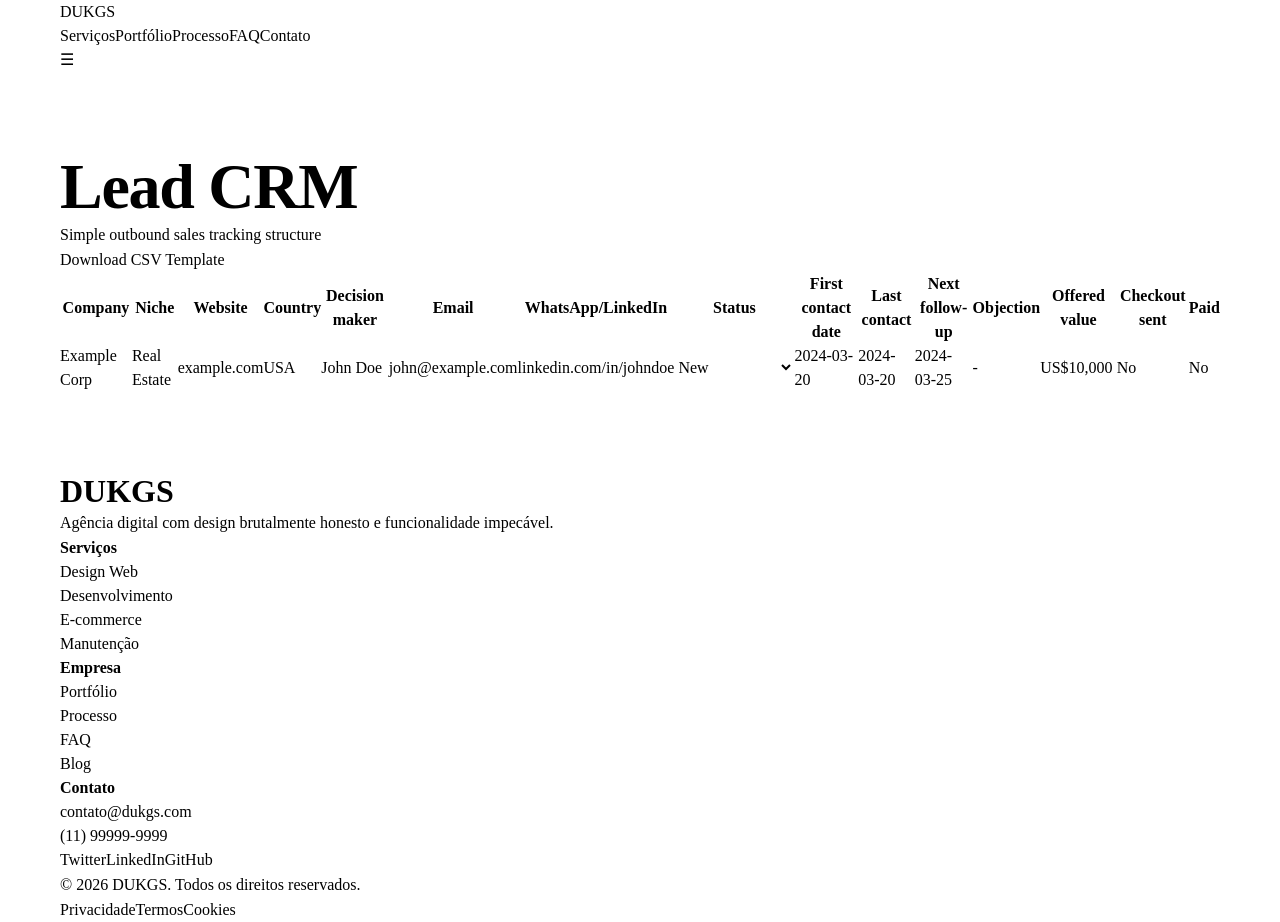
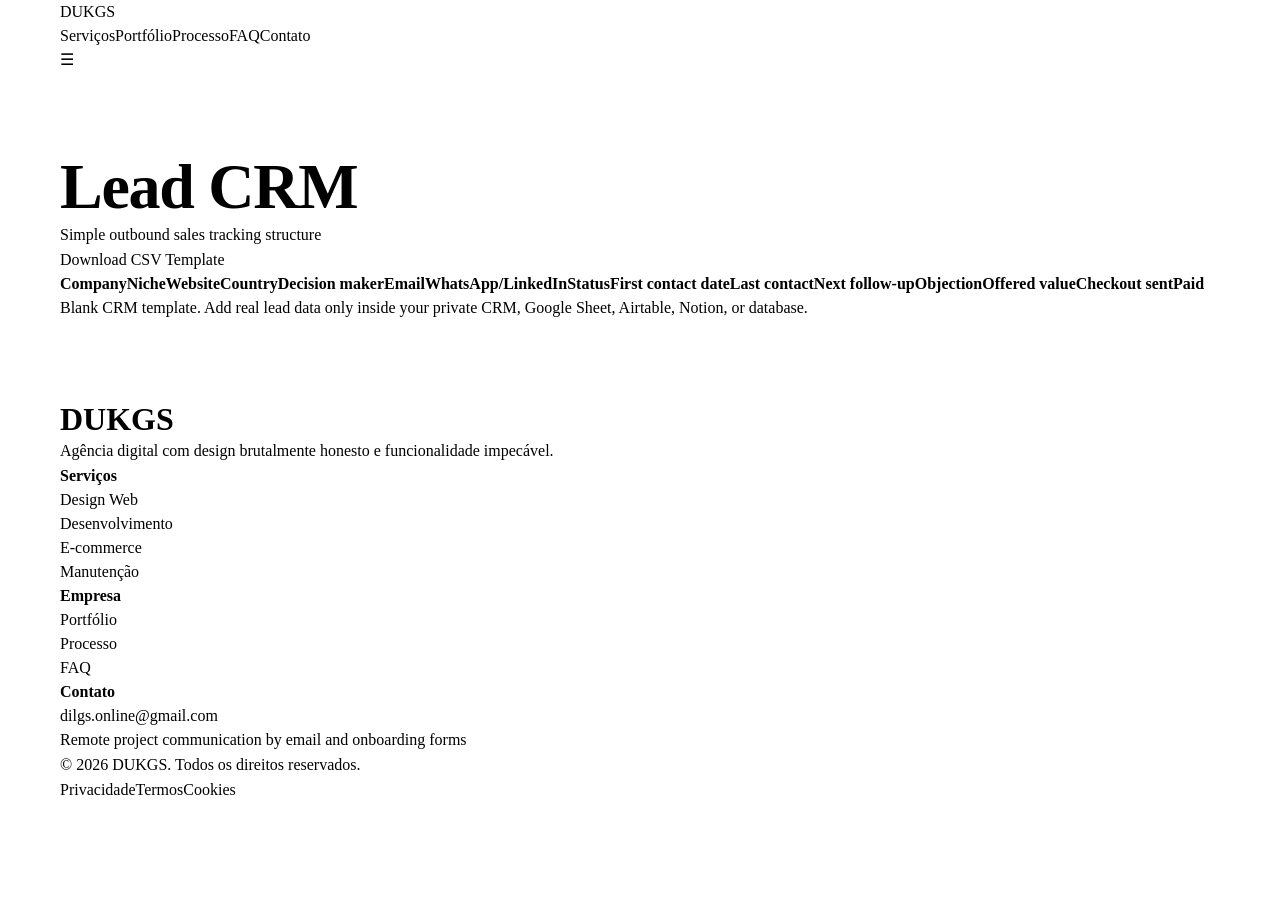
Before and after one commit to Guszts/Dukgs, a React (Vite) app in the folder client/: page /crm in a window 1280 px wide. After the commit the page ends 802 px from the top, so only its background shows below. Built offline with nearby package versions, Linux system fonts and the light colour scheme.

Commit message:
Cleanup: remove placeholder data, fix official email and fix TS errors in LeadCRM

```diff
--- a/client/src/components/Footer.tsx
+++ b/client/src/components/Footer.tsx
@@ -28,22 +28,14 @@
               <li><a href="#portfolio" className="hover:text-brutalist-yellow transition-colors">Portfólio</a></li>
               <li><a href="#process" className="hover:text-brutalist-yellow transition-colors">Processo</a></li>
               <li><a href="#faq" className="hover:text-brutalist-yellow transition-colors">FAQ</a></li>
-              <li><a href="#" className="hover:text-brutalist-yellow transition-colors">Blog</a></li>
             </ul>
           </div>
 
           <div>
             <h4 className="font-display text-sm mb-4 uppercase">Contato</h4>
             <ul className="space-y-2 text-sm">
-              <li><a href="mailto:contato@dukgs.com" className="hover:text-brutalist-yellow transition-colors">contato@dukgs.com</a></li>
-              <li><a href="tel:+5511999999999" className="hover:text-brutalist-yellow transition-colors">(11) 99999-9999</a></li>
-              <li className="pt-2">
-                <div className="flex gap-3">
-                  <a href="#" className="hover:text-brutalist-yellow transition-colors">Twitter</a>
-                  <a href="#" className="hover:text-brutalist-yellow transition-colors">LinkedIn</a>
-                  <a href="#" className="hover:text-brutalist-yellow transition-colors">GitHub</a>
-                </div>
-              </li>
+              <li><a href="mailto:dilgs.online@gmail.com" className="hover:text-brutalist-yellow transition-colors">dilgs.online@gmail.com</a></li>
+              <li className="text-xs opacity-70">Remote project communication by email and onboarding forms</li>
             </ul>
           </div>
         </div>
@@ -54,9 +46,9 @@
               © {currentYear} DUKGS. Todos os direitos reservados.
             </p>
             <div className="flex gap-6 text-sm">
-              <a href="#" className="hover:text-brutalist-yellow transition-colors">Privacidade</a>
-              <a href="#" className="hover:text-brutalist-yellow transition-colors">Termos</a>
-              <a href="#" className="hover:text-brutalist-yellow transition-colors">Cookies</a>
+              <a href="/privacy" className="hover:text-brutalist-yellow transition-colors">Privacidade</a>
+              <a href="/terms" className="hover:text-brutalist-yellow transition-colors">Termos</a>
+              <a href="/cookies" className="hover:text-brutalist-yellow transition-colors">Cookies</a>
             </div>
           </div>
         </div>
--- a/client/src/pages/LeadCRM.tsx
+++ b/client/src/pages/LeadCRM.tsx
@@ -1,4 +1,4 @@
-import { createElement, useState } from "react";
+import { createElement } from "react";
 import { BrutalCard } from "@/components/BrutalCard";
 import { BrutalSection } from "@/components/BrutalSection";
 import { Header } from "@/components/Header";
@@ -18,32 +18,11 @@
 ];
 
 export default function LeadCRM() {
-  const [leads] = useState([
-    {
-      Company: "Example Corp",
-      Niche: "Real Estate",
-      Website: "example.com",
-      Country: "USA",
-      "Decision maker": "John Doe",
-      Email: "john@example.com",
-      "WhatsApp/LinkedIn": "linkedin.com/in/johndoe",
-      Status: "New",
-      "First contact date": "2024-03-20",
-      "Last contact": "2024-03-20",
-      "Next follow-up": "2024-03-25",
-      Objection: "-",
-      "Offered value": "US$10,000",
-      "Checkout sent": "No",
-      Paid: "No"
-    }
-  ]);
+  const leads: Record<string, string>[] = [];
 
   const downloadCSV = () => {
     const headers = COLUMNS.join(",");
-    const rows = leads.map(lead =>
-      COLUMNS.map(col => `"${lead[col as keyof typeof lead] || ""}"`).join(",")
-    );
-    const csvContent = [headers, ...rows].join("\n");
+    const csvContent = headers;
     const blob = new Blob([csvContent], { type: "text/csv" });
     const url = window.URL.createObjectURL(blob);
     const a = document.createElement("a");
@@ -58,48 +37,62 @@
   return h(
     "div",
     { className: "min-h-screen bg-white" },
-    h(Header),
+    [
+      h(Header, { key: "header" }),
       h(
         BrutalSection,
-      { className: "pt-32 pb-20" },
-      h(
+        {
+          key: "crm-section",
+          className: "pt-32 pb-20",
+          children: h(
             "div",
             { className: "max-w-full overflow-x-auto" },
             h(
               "div",
-          { className: "flex justify-between items-end mb-8 gap-4" },
+              null,
+              [
                 h(
                   "div",
-            null,
+                  { key: "crm-header-row", className: "flex justify-between items-end mb-8 gap-4" },
+                  [
+                    h(
+                      "div",
+                      { key: "crm-titles" },
+                      [
                         h(
                           "h1",
-              { className: "text-5xl font-black uppercase tracking-tighter" },
+                          { key: "crm-h1", className: "text-5xl font-black uppercase tracking-tighter" },
                           "Lead CRM"
                         ),
-            h("p", { className: "font-bold opacity-70" }, "Simple outbound sales tracking structure")
+                        h("p", { key: "crm-p", className: "font-bold opacity-70" }, "Simple outbound sales tracking structure")
+                      ]
                     ),
                     h(
                       "button",
                       {
+                        key: "crm-dl-btn",
                         onClick: downloadCSV,
                         className: "bg-black text-white px-6 py-3 font-black uppercase hover:translate-x-1 hover:-translate-y-1 transition-transform"
                       },
                       "Download CSV Template"
                     )
+                  ]
                 ),
 
                 h(
                   BrutalCard,
-          { className: "p-0 overflow-hidden" },
-          h(
+                  {
+                    key: "crm-table-card",
+                    children: h(
                       "div",
                       null,
                       h(
                         "table",
                         { className: "w-full text-left border-collapse" },
+                        [
                           h(
                             "thead",
-                { className: "bg-black text-white" },
+                            { key: "thead", className: "bg-black text-white" },
                             h(
                               "tr",
                               null,
@@ -108,8 +101,16 @@
                           ),
                           h(
                             "tbody",
+                            { key: "tbody" },
+                            leads.length === 0 ? h(
+                              "tr",
                               null,
-                leads.map((lead, i) => h(
+                              h(
+                                "td",
+                                { colSpan: COLUMNS.length, className: "p-8 text-center font-bold text-sm opacity-50 italic" },
+                                "Blank CRM template. Add real lead data only inside your private CRM, Google Sheet, Airtable, Notion, or database."
+                              )
+                            ) : leads.map((lead, i) => h(
                               "tr",
                               { key: i, className: "border-b-4 border-black" },
                               COLUMNS.map(col => h(
@@ -123,11 +124,17 @@
                               ))
                             ))
                           )
+                        ]
                       )
                     )
+                  }
+                )
+              ]
             )
           )
+        }
       ),
-    h(Footer)
+      h(Footer, { key: "footer" })
+    ]
   );
 }
```
Also changed, not shown: 1 other file (tests, documents, lock files or other folders). Lines whose indentation alone changed are shown as unchanged.
